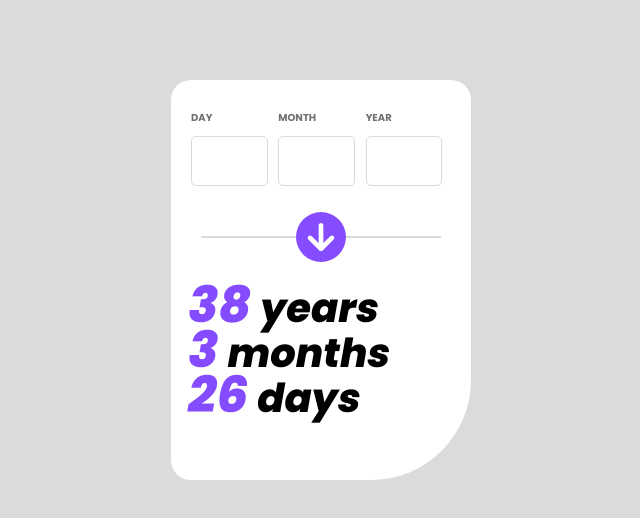
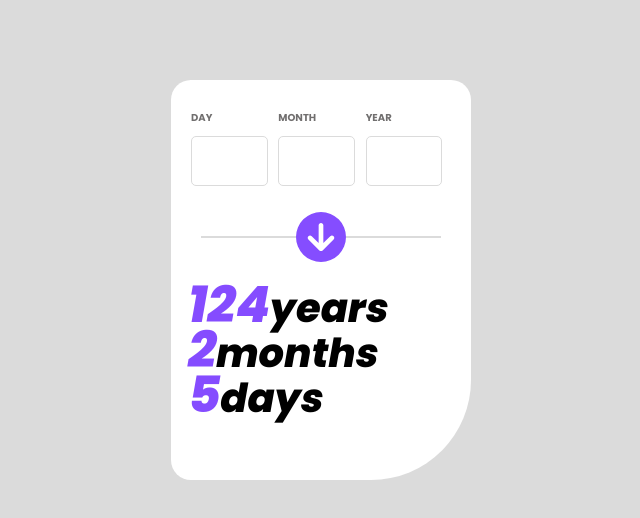
Before and after one commit to Leandro-Frota/ageCalculator, a plain HTML site: page index.html in a window 1280 px wide. Both pictures are taken after a click on the picture 640 px from the left and 237 px from the top of the page. Shown: the whole page, without its empty margins (319-959 px from the left). Drawn offline with Linux system fonts and the light colour scheme.

Commit message:
Add calculation result at the element span

```diff
--- a/index.html
+++ b/index.html
@@ -28,9 +28,9 @@
                 <img id="buttonImage" src="assets/images/circle-arrow-down-solid.svg" alt="">
             </div>
             <div class="resultContainer">
-                <p class="resultYear"><span>38 </span>years</p>
-                <p class="resultMonth"><span>3 </span>months</p>
-                <p class="resultDay"><span>26 </span>days</p>
+                <p  class="resultYear"><span id="resultYear">38 </span>years</p>
+                <p  class="resultMonth"><span id="resultMonth">3 </span>months</p>
+                <p  class="resultDay"><span id="resultDay">26 </span>days</p>
             </div>
         </div>
     </div>
--- a/src/script.js
+++ b/src/script.js
@@ -2,7 +2,9 @@ const inputDay = document.getElementById('day')
 const inputMonth = document.getElementById('month')
 const inputYear = document.getElementById('year')
 const buttonImage = document.getElementById('buttonImage')
-
+let resultYear = document.getElementById('resultYear')
+let resultMonth= document.getElementById('resultMonth')
+let resultDay= document.getElementById('resultDay')
 
 
 buttonImage.addEventListener('click',()=>{
@@ -23,6 +25,12 @@ buttonImage.addEventListener('click',()=>{
     let month = Math.floor((diffDay%365.25)/30.5)
     let day = Math.floor((diffDay%365.25)%30.5)
     console.log(diffDay,Year,month,day)
+
+    resultYear.innerText = Year
+    resultMonth.innerText = month
+    resultDay.innerText = day
+
+
 
 })
 
```
